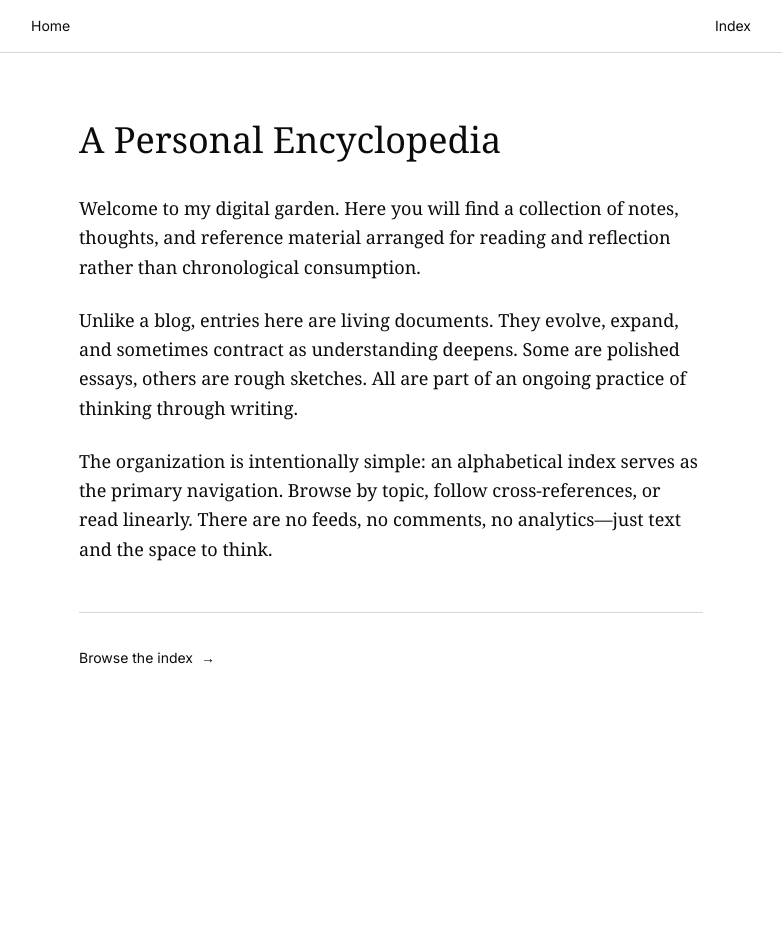
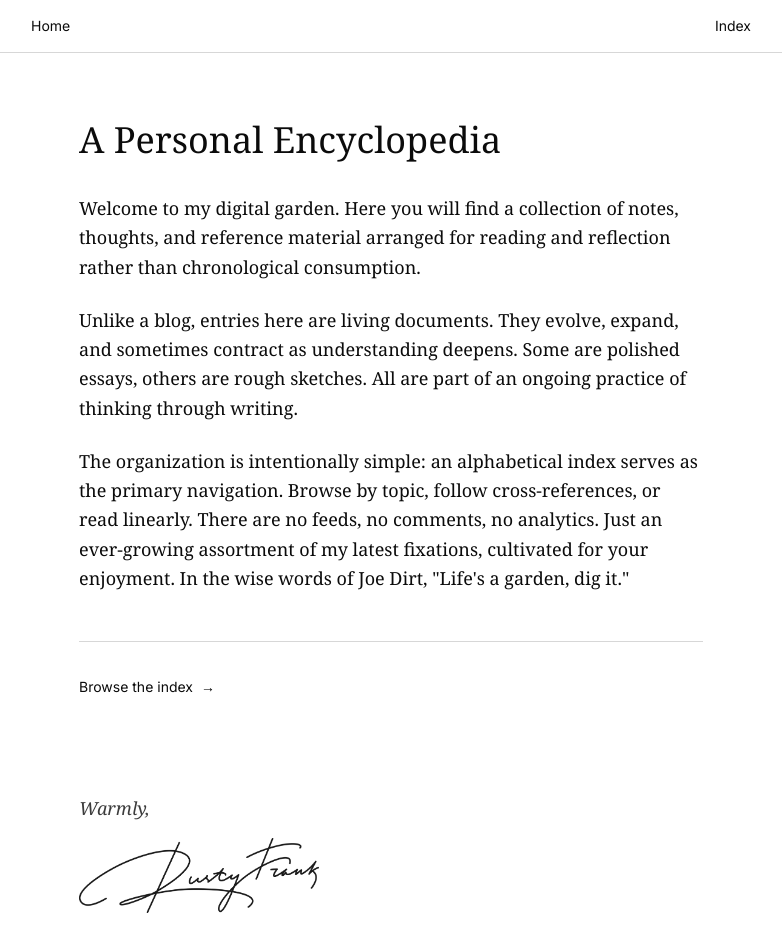
Before and after one commit to itsrustyfrank-debug/digital-garden, a Next.js app: page / in a window 1280 px wide. Shown: the top 952 px of the page, without its empty margins (249-1031 px from the left). Before the commit the page ends 800 px from the top, so only its background shows below. Built offline with nearby package versions, Linux system fonts and the light colour scheme.

Commit message:
feat: add signature emblem to homepage
Add personal signature with "Warmly," sign-off for a letter-like feel.

Co-authored-by: null <252305241+itsrustyfrank-debug@users.noreply.github.com>

```diff
--- a/app/page.tsx
+++ b/app/page.tsx
@@ -1,4 +1,5 @@
 import Link from "next/link"
+import Image from "next/image"
 
 export default function HomePage() {
   return (
@@ -8,10 +9,8 @@ export default function HomePage() {
 
         <div className="leading-relaxed space-y-6 text-lg">
           <p>
-            Welcome to my digital garden. Here you will find
-            a collection of notes, thoughts, and reference
-            material arranged for reading and reflection
-            rather than chronological consumption.
+            Welcome to my digital garden. Here you will find a collection of notes, thoughts, and reference material
+            arranged for reading and reflection rather than chronological consumption.
           </p>
 
           <p>
@@ -22,8 +21,9 @@ export default function HomePage() {
 
           <p>
             The organization is intentionally simple: an alphabetical index serves as the primary navigation. Browse by
-            topic, follow cross-references, or read linearly. There are no feeds, no comments, no analytics—just text
-            and the space to think.
+            topic, follow cross-references, or read linearly. There are no feeds, no comments, no analytics. Just an
+            ever-growing assortment of my latest fixations, cultivated for your enjoyment. In the wise words of Joe
+            Dirt, "Life's a garden, dig it."
           </p>
         </div>
 
@@ -36,6 +36,11 @@ export default function HomePage() {
             <span aria-hidden="true">→</span>
           </Link>
         </div>
+
+        <div className="mt-16 pt-8 flex flex-col items-start">
+          <p className="text-lg text-foreground/80 italic mb-4">Warmly,</p>
+          <Image src="/signature.png" alt="Rusty Frank signature" width={240} height={80} className="opacity-90" />
+        </div>
       </article>
     </main>
   )
```
Also changed, not shown: public/signature.png (added).
